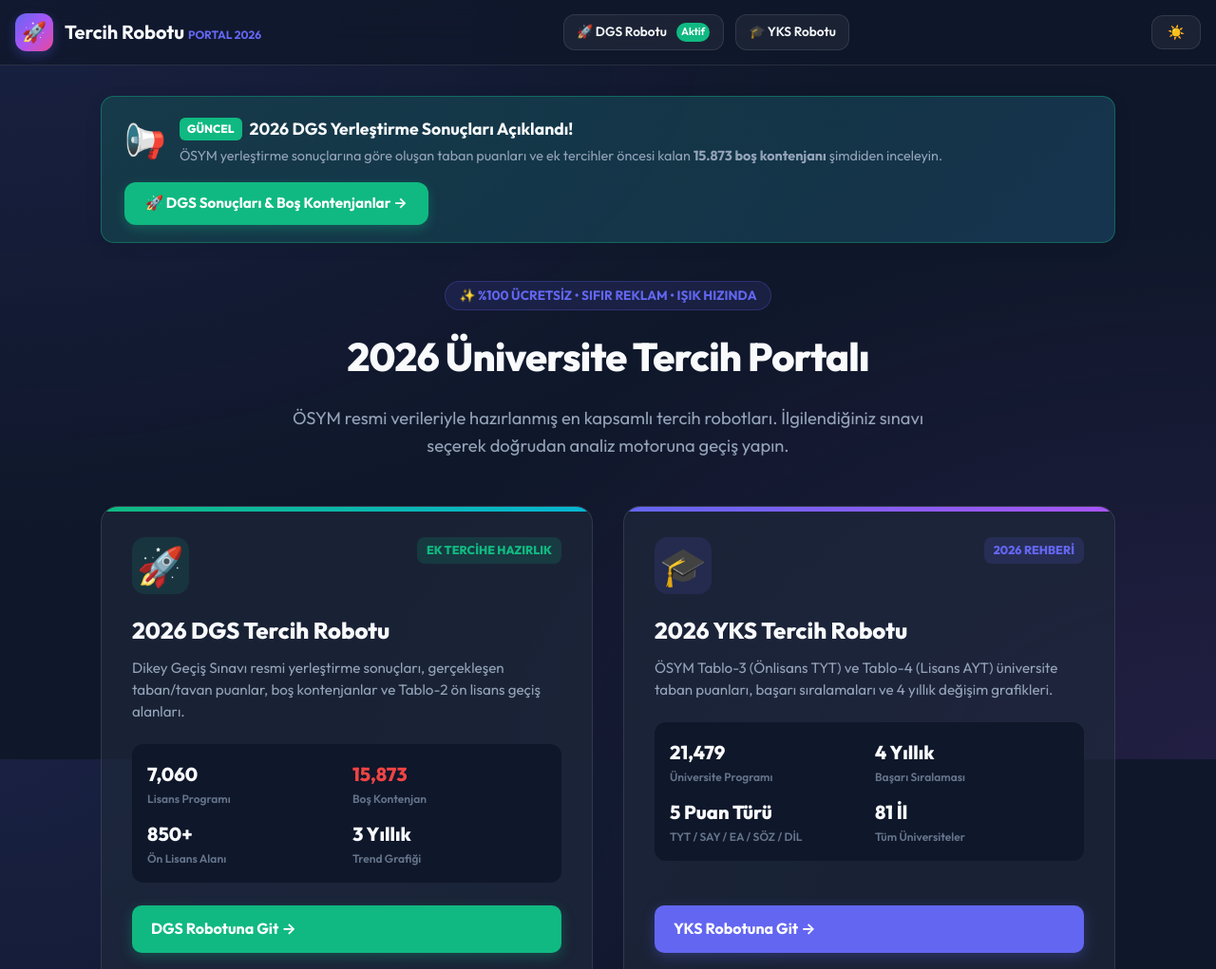
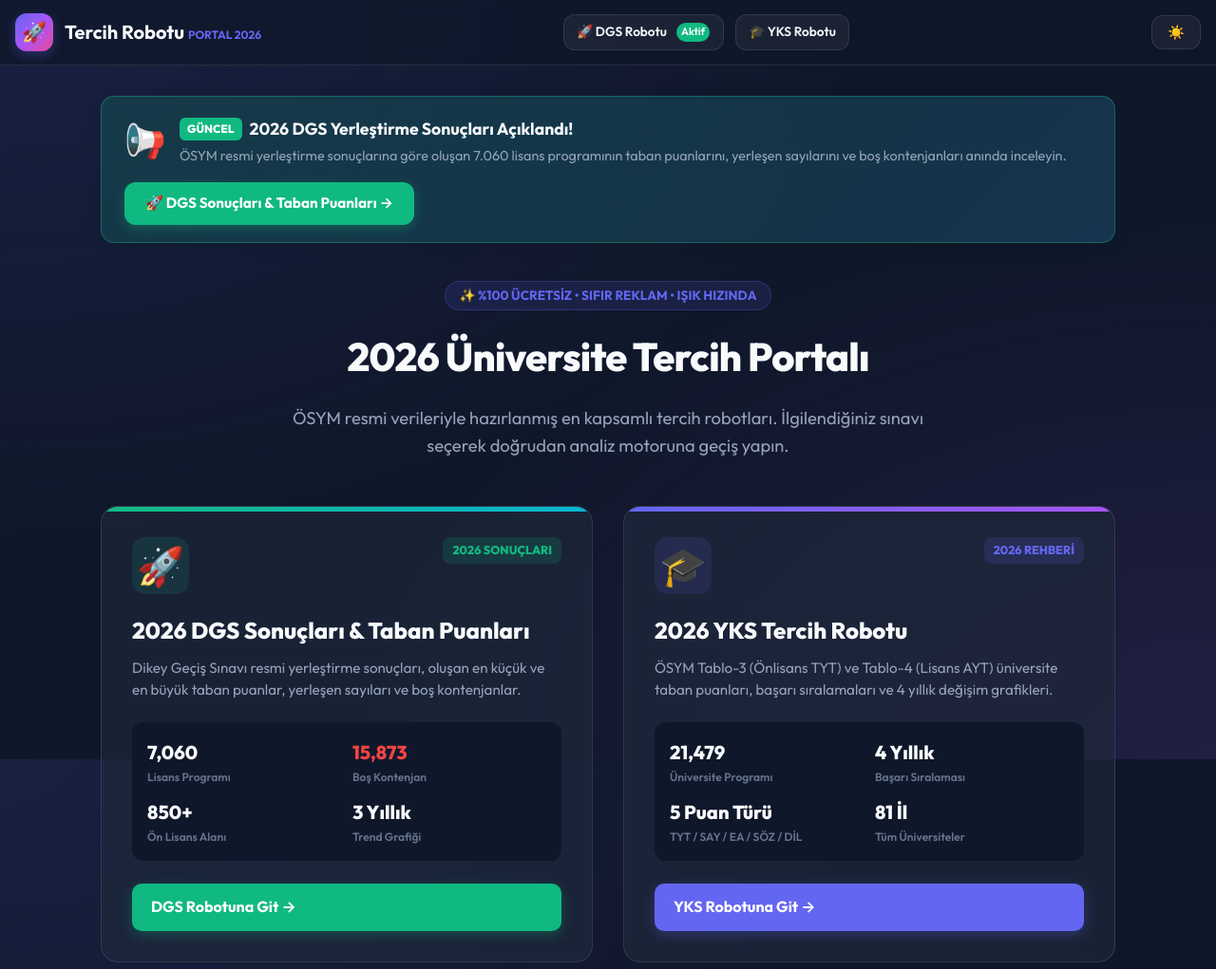
Before and after one commit to tercihrobutu/tercihrobutu.github.io, a plain HTML site: page index.html in a window 1280 px wide. Shown: the top 1021 px of the page at 95% size. Drawn offline with Linux system fonts and the light colour scheme.

Commit message:
style: Completely remove ek tercih wording and focus purely on DGS Yerlestirme Sonuclari and Taban Puanlari

```diff
--- a/index.html
+++ b/index.html
@@ -102,12 +102,12 @@
             <strong style="font-size: 1.1rem; color: var(--text-primary);">2026 DGS Yerleştirme Sonuçları Açıklandı!</strong>
           </div>
           <p style="margin: 0; font-size: 0.9rem; color: var(--text-secondary); line-height: 1.4;">
-            ÖSYM yerleştirme sonuçlarına göre oluşan taban puanları ve ek tercihler öncesi kalan <strong>15.873 boş kontenjanı</strong> şimdiden inceleyin.
+            ÖSYM resmi yerleştirme sonuçlarına göre oluşan 7.060 lisans programının taban puanlarını, yerleşen sayılarını ve boş kontenjanları anında inceleyin.
           </p>
         </div>
       </div>
       <a href="dgs.html" class="btn btn-primary" style="padding: 10px 22px; font-size: 0.95rem; font-weight: 700; text-decoration: none; background: #10b981; white-space: nowrap; box-shadow: 0 4px 12px rgba(16,185,129,0.3);">
-        🚀 DGS Sonuçları & Boş Kontenjanlar →
+        🚀 DGS Sonuçları & Taban Puanları →
       </a>
     </div>
 
@@ -136,14 +136,14 @@
               🚀
             </div>
             <span style="background: rgba(16,185,129,0.15); color: #10b981; font-weight: 800; font-size: 0.78rem; padding: 4px 10px; border-radius: 8px;">
-              EK TERCİHE HAZIRLIK
+              2026 SONUÇLARI
             </span>
           </div>
           <h2 style="font-size: 1.5rem; font-weight: 800; color: var(--text-primary); margin-bottom: 0.6rem;">
-            2026 DGS Tercih Robotu
+            2026 DGS Sonuçları & Taban Puanları
           </h2>
           <p style="font-size: 0.95rem; color: var(--text-secondary); line-height: 1.5; margin-bottom: 1.4rem;">
-            Dikey Geçiş Sınavı resmi yerleştirme sonuçları, gerçekleşen taban/tavan puanlar, boş kontenjanlar ve Tablo-2 ön lisans geçiş alanları.
+            Dikey Geçiş Sınavı resmi yerleştirme sonuçları, oluşan en küçük ve en büyük taban puanlar, yerleşen sayıları ve boş kontenjanlar.
           </p>
 
           <div style="display: grid; grid-template-columns: 1fr 1fr; gap: 0.75rem; margin-bottom: 1.5rem; background: var(--bg-primary); padding: 1rem; border-radius: 12px;">
```
